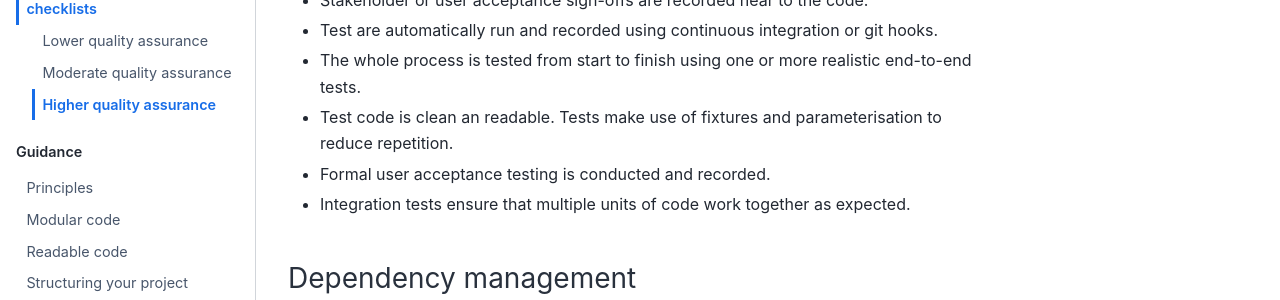
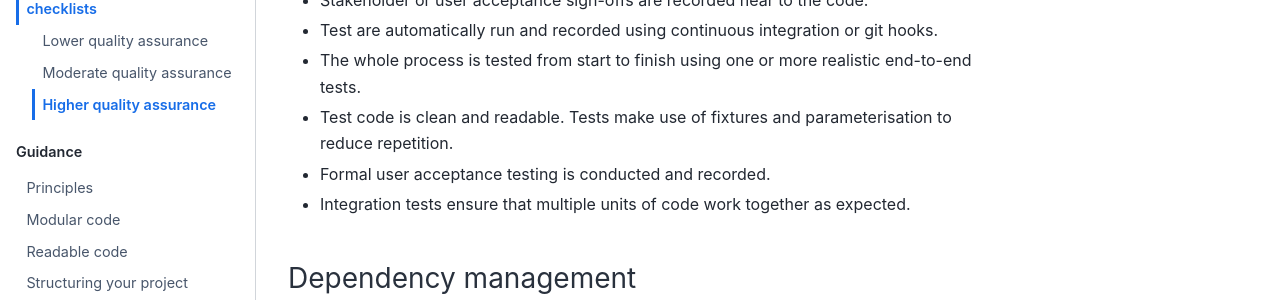
Before and after one commit to best-practice-and-impact/qa-of-code-guidance, a Jupyter Book: the page built from book/checklist_higher.md, in a window 1280 px wide and 900 px high, scrolled down 3861 px. Shown: the part 153-453 px from the top of the window. Built offline with Jupyter Book 1.0.4 settings and Sphinx 7.4.7 and the Sphinx Book theme 1.1.4, drawn with Linux system fonts in a browser that asks for light colours; some of the changed text lies outside the part shown.

Commit message:
Fix spelling in some of the checklist items

```diff
--- a/book/checklist_higher.md
+++ b/book/checklist_higher.md
@@ -107,7 +107,7 @@ Quality assurance checklist from [the quality assurance of code for analysis and
 - Stakeholder or user acceptance sign-offs are recorded near to the code.
 - Test are automatically run and recorded using continuous integration or git hooks.
 - The whole process is tested from start to finish using one or more realistic end-to-end tests.
-- Test code is clean an readable. Tests make use of fixtures and parameterisation to reduce repetition.
+- Test code is clean and readable. Tests make use of fixtures and parameterisation to reduce repetition.
 - Formal user acceptance testing is conducted and recorded.
 - Integration tests ensure that multiple units of code work together as expected.
 
@@ -256,7 +256,7 @@ Quality assurance checklist from
 - [ ] Stakeholder or user acceptance sign-offs are recorded near to the code.
 - [ ] Test are automatically run and recorded using continuous integration or git hooks.
 - [ ] The whole process is tested from start to finish using one or more realistic end-to-end tests.
-- [ ] Test code is clean an readable. Tests make use of fixtures and parameterisation to reduce repetition.
+- [ ] Test code is clean and readable. Tests make use of fixtures and parameterisation to reduce repetition.
 - [ ] Formal user acceptance testing is conducted and recorded.
 - [ ] Integration tests ensure that multiple units of code work together as expected.
 
```
Also changed, not shown: book/checklist_moderate.md (+1 -1 lines).
